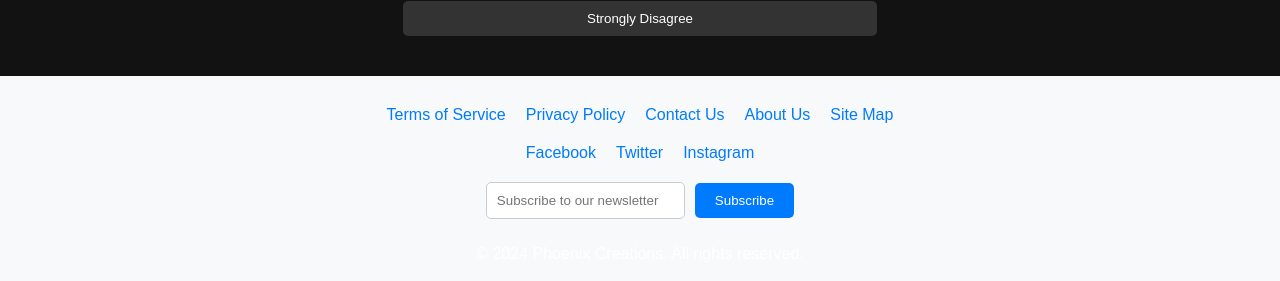
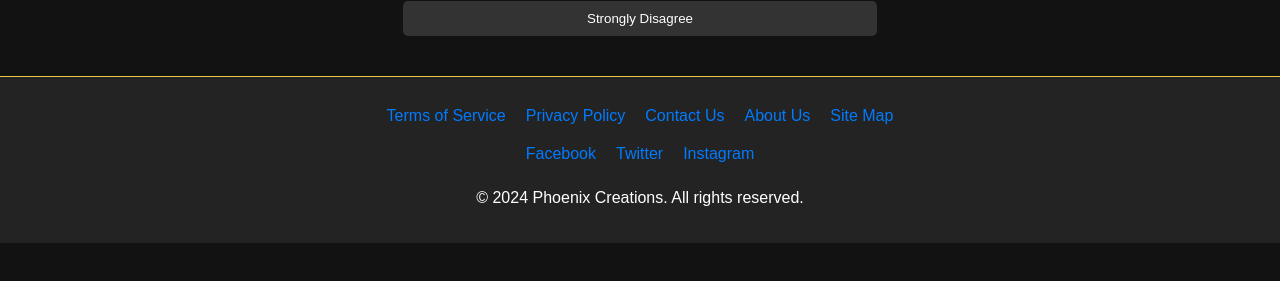
Before and after one commit to Garricku/Garricku.github.io, a React (Create React App) app in the folder one-piece-quiz/: page / in a window 1280 px wide. Shown: the part 851-1132 px from the top of the page. After the commit the page ends 1094 px from the top, so only its background shows below. Built offline with nearby package versions, Linux system fonts and the light colour scheme.

Commit message:
footer fixed the dark mode and removed the subcribe feature

```diff
--- a/one-piece-quiz/src/components/Footer.css
+++ b/one-piece-quiz/src/components/Footer.css
@@ -1,10 +1,12 @@
 .footer {
-    display: flex;
-    flex-direction: column;
-    align-items: center;
-    padding: 20px;
-    background: #f8f9fa;
-  }
+  display: flex;
+  flex-direction: column;
+  align-items: center;
+  padding: 20px;
+  color: #f8f9fa;
+  background: #232323;
+  border-top: solid #e8ca41 1.5px;
+}
 
   .footer-links, .footer-social, .footer-newsletter {
     margin: 10px 0;
--- a/one-piece-quiz/src/components/Footer.jsx
+++ b/one-piece-quiz/src/components/Footer.jsx
@@ -16,12 +16,6 @@ const Footer = () => {
         <a href="https://www.twitter.com/phoenixcreations" target="_blank" rel="noopener noreferrer">Twitter</a>
         <a href="https://www.instagram.com/phoenixcreations" target="_blank" rel="noopener noreferrer">Instagram</a>
       </div>
-      <div className="footer-newsletter">
-        <form action="/subscribe" method="post">
-          <input type="email" name="email" placeholder="Subscribe to our newsletter" required />
-          <button type="submit">Subscribe</button>
-        </form>
-      </div>
       <p>&copy; 2024 Phoenix Creations. All rights reserved.</p>
     </footer>
   );
```
Also changed, not shown: 1 other file (tests, documents, lock files or other folders).
